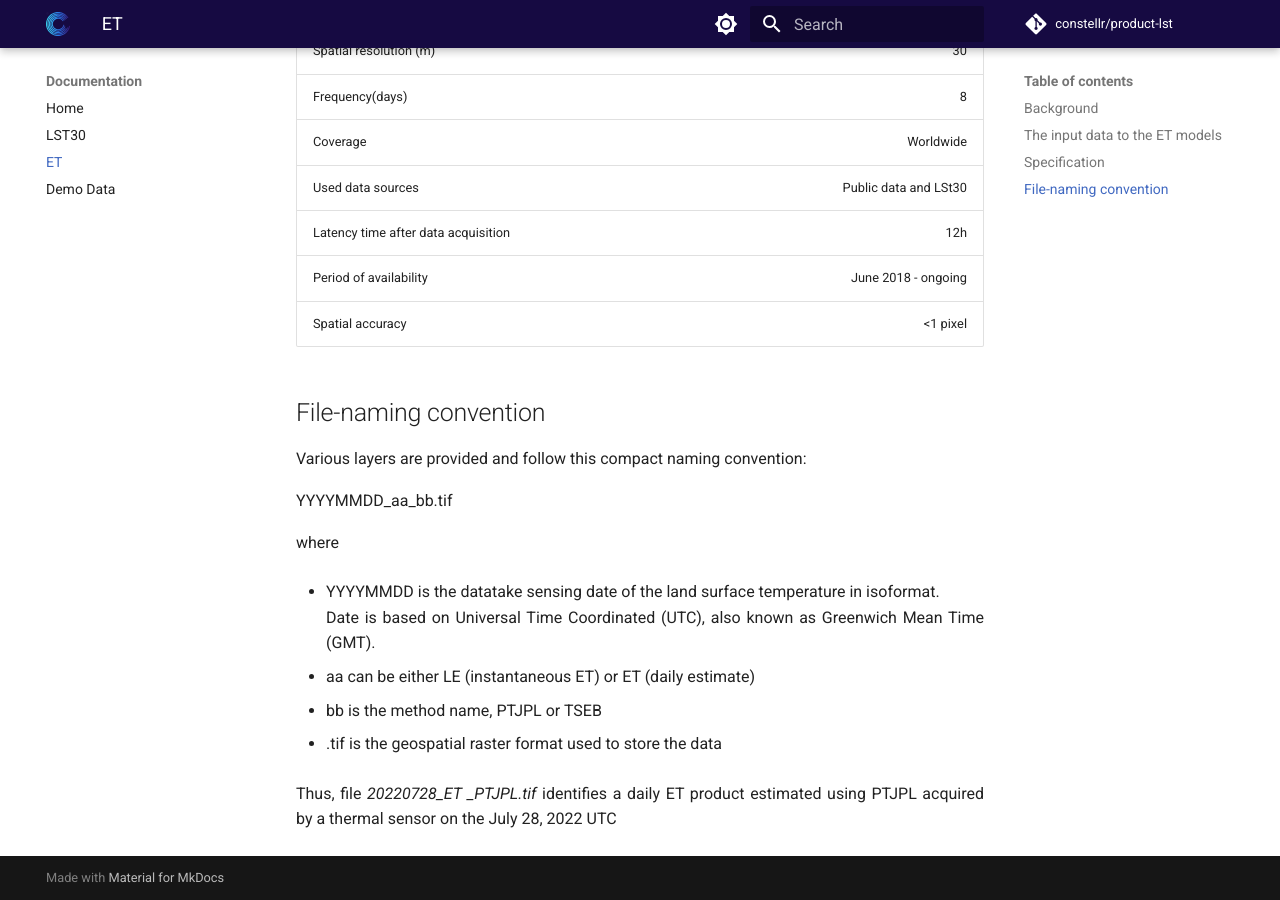
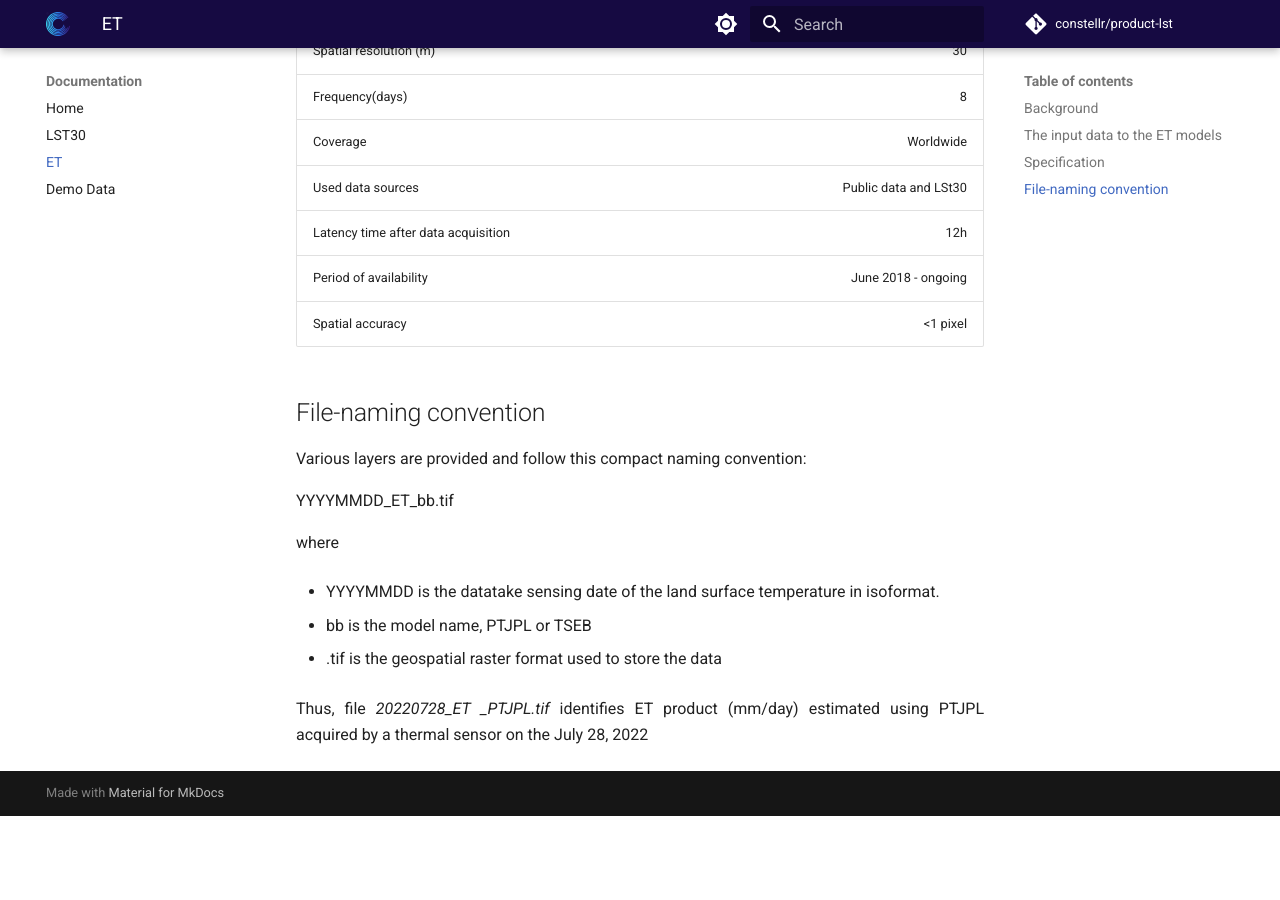
Before and after one commit to constellr/product-lst, an MkDocs documentation site: the page built from docs/et.md, in a window 1280 px wide and 900 px high, scrolled down 1711 px. Built offline with MkDocs 1.6.1 and Material for MkDocs 9.7.7, drawn with Linux system fonts in a browser that asks for light colours; comment, search, counter and statistics services are not loaded; the version menu is left out; after the commit the page ends 2527 px from its top, so only the background shows below that; some of the changed text lies outside the part shown.

Commit message:
Update et.md
excluding offering LE  as a product

```diff
--- a/docs/et.md
+++ b/docs/et.md
@@ -17,7 +17,7 @@ energy balance (TSEB). They are two-source models, thus they model seperately in
 main components: vegetation transpiration and soil evaporation
 
 constellr models the latent heat flux (LE) and then from it estimates the daily ET.
-Both LE and daily ET (mm/d) can be provided by constellr to the end-user as raster files.
+ET (mm/d) is provided by constellr to the end-user as raster files.
 
 
 ![et flux](images/et_flux.png){: style="height:250px"}
@@ -63,19 +63,15 @@ Both LE and daily ET (mm/d) can be provided by constellr to the end-user as rast
 
 Various layers are provided and follow this compact naming convention:
 
-YYYYMMDD_aa_bb.tif
+YYYYMMDD_ET_bb.tif
 
 where
 
 -   YYYYMMDD is the datatake sensing date of the land surface temperature in isoformat.
-    Date is based on Universal Time Coordinated (UTC), also known as Greenwich Mean Time (GMT).
 
--   aa can be either LE (instantaneous ET) or ET (daily estimate)
-
--   bb is the method name, PTJPL or TSEB
+-   bb is the model name, PTJPL or TSEB
 
 -   .tif is the geospatial raster format used to store the data
 
-Thus, file *20220728_ET \_PTJPL.tif* identifies a daily ET
-product estimated using PTJPL acquired by a thermal sensor on the July
-28, 2022 UTC
+Thus, file *20220728_ET \_PTJPL.tif* identifies ET product (mm/day)
+estimated using PTJPL acquired by a thermal sensor on the July 28, 2022
```
